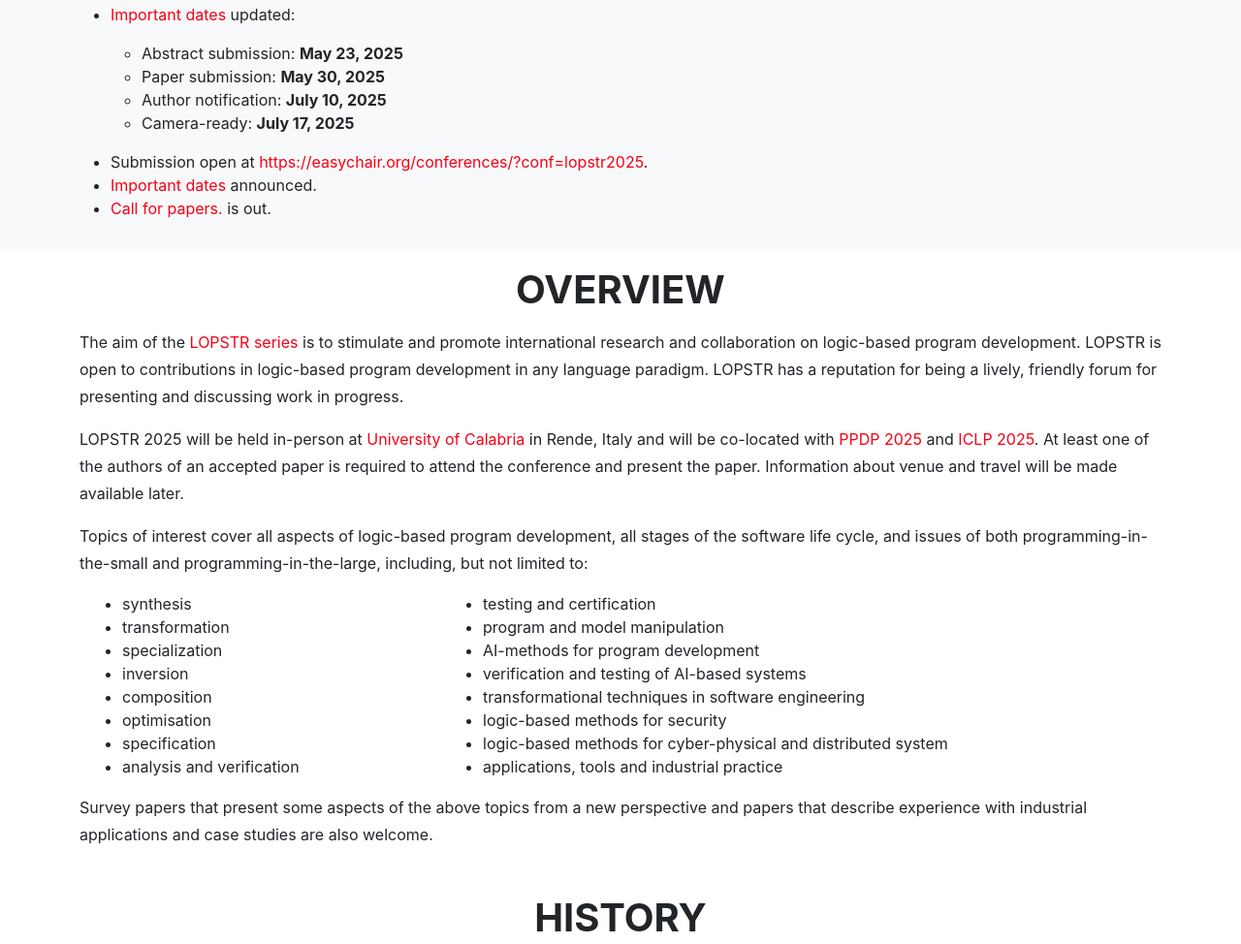
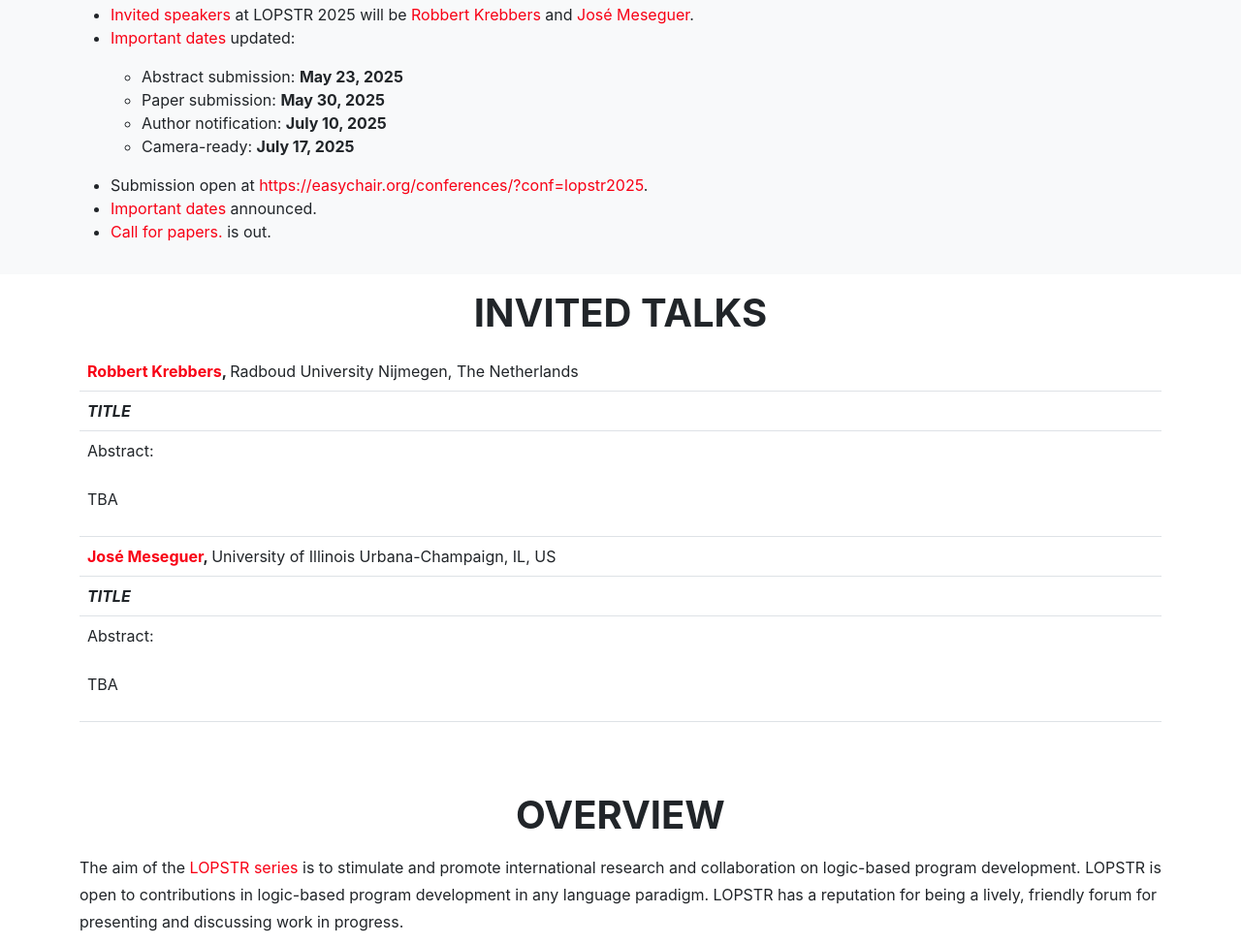
Before and after one commit to lopstr/lopstr.github.io, a plain HTML site: page 2025/index.html in a window 1280 px wide. Shown: the part 1046-2020 px from the top of the page at 97% size. Drawn offline with Linux system fonts and the light colour scheme.

Commit message:
Invited speakers

```diff
--- a/2025/index.html
+++ b/2025/index.html
@@ -36,6 +36,9 @@
         </li>
         <li class="nav-item">
           <a class="nav-link js-scroll-trigger font-weight-bold" href="https://lopstr.github.io/2025/#registration">Registration</a>
+        </li>
+        <li class="nav-item">
+          <a class="nav-link js-scroll-trigger font-weight-bold" href="https://lopstr.github.io/2025/#speakers">Invited talks</a>
         </li>
         <li class="nav-item">
           <a class="nav-link js-scroll-trigger font-weight-bold" href="https://lopstr.github.io/2025/#program">Program</a>
@@ -92,6 +95,9 @@
     </div>
     <div>
       <ul>
+        <li>
+          <a href="https://lopstr.github.io/2025/#speakers">Invited speakers</a> at LOPSTR 2025 will be <a href="https://robbertkrebbers.nl/" target="_blank">Robbert Krebbers</a> and <a href="https://formal.cs.illinois.edu/meseguer/" target="_blank">Jos&eacute; Meseguer</a>.
+        </li>
         <li>
           <a href="https://lopstr.github.io/2025/#dates">Important dates</a> updated:
             <p class="text-justify">
@@ -197,7 +203,6 @@
 -->
 
 <!-- Invited Talks -->
-<!--
 <section class="page-section" id="speakers">
   <div class="container">
     <div class="text-center">
@@ -208,9 +213,9 @@
         <tr>
           <td>
             <strong>
-              <a href="https://www.dcc.fc.up.pt/~vsc/" target="_blank">SPEAKER</a>,
+              <a href="https://robbertkrebbers.nl/" target="_blank">Robbert Krebbers</a>,
             </strong>
-            ADSCRIPTION
+            Radboud University Nijmegen, The Netherlands
           </td>
         </tr>
         <tr>
@@ -223,11 +228,33 @@
             <span class="font-weight-bold">Abstract</span>:
             <br><br>
             <span>
-<p>
-Lorem ipsum dolor sit amet, consectetur adipiscing elit. Praesent volutpat, arcu ut rutrum pulvinar, risus ex venenatis dolor, viverra facilisis nibh justo ac tellus. Suspendisse auctor quam nunc, id tempus erat lobortis ut. Praesent rhoncus lobortis lacus, id consequat mauris. In facilisis libero quis ligula convallis bibendum. Proin sodales pharetra mauris id porttitor. Suspendisse potenti. Aenean ac elit dictum, ultrices eros in, ornare nunc. Nunc iaculis, justo non efficitur vulputate, libero nulla pretium nibh, vitae ornare ante dui id sem. Aliquam est urna, rutrum a elementum vitae, vehicula eu lectus. Aliquam erat volutpat. Suspendisse nisi sem, rhoncus ac nisl eu, vehicula euismod nunc. Suspendisse tincidunt dapibus velit eu viverra. Mauris tempor justo non nunc porta tempus. Nam molestie massa nec elementum consequat. Praesent sit amet odio aliquet, mattis dolor et, cursus sem.
-</p><p>
-Sed sagittis tempor turpis, ut blandit velit commodo nec. Nulla eget sagittis lacus. Duis vulputate et metus non ultrices. Maecenas finibus sem non consectetur hendrerit. Proin pulvinar sollicitudin elit nec porta. Fusce eget est posuere, rutrum velit eget, tincidunt mi. Aenean vel sapien sed magna iaculis aliquet sed ut nisi. In luctus nisl a enim lacinia, eget tristique nisl fermentum. Suspendisse porttitor ipsum a pharetra convallis. Vestibulum nibh nunc, pulvinar a facilisis sed, finibus quis ante. Donec efficitur lobortis vulputate.
-</p>
+            <p>
+            TBA
+            </p>
+            </span>
+          </td>
+        </tr>
+        <tr>
+          <td>
+            <strong>
+              <a href="https://formal.cs.illinois.edu/meseguer/" target="_blank">Jos&eacute; Meseguer</a>,
+            </strong>
+            University of Illinois Urbana-Champaign, IL, US
+          </td>
+        </tr>
+        <tr>
+          <td>
+            <strong><em>TITLE</em></strong>
+          </td>
+        </tr>
+        <tr>
+          <td>
+            <span class="font-weight-bold">Abstract</span>:
+            <br><br>
+            <span>
+            <p>
+            TBA
+            </p>
             </span>
           </td>
         </tr>
@@ -236,7 +263,6 @@
     <br>
   </div>
 </section>
--->
 
 <!-- Overview -->
 <section class="page-section" id="overview">
```
